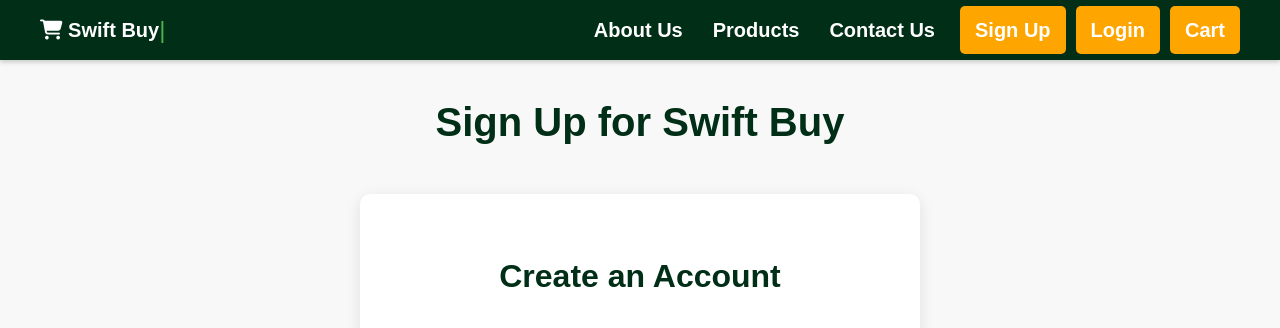
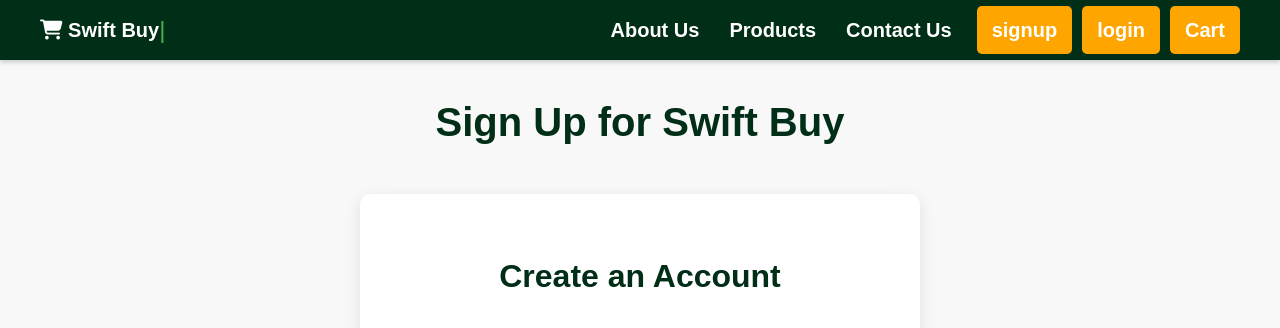
Before and after one commit to Expert-code-max/project_1, a Django app: page /users/signup/ in a window 1280 px wide. Shown: the top 328 px of the page. Run offline with Django 5.2, Linux system fonts and the light colour scheme.

Commit message:
Update signup.html

```diff
--- a/users/template/signup.html
+++ b/users/template/signup.html
@@ -2,7 +2,7 @@
 <!DOCTYPE html>
 <html>
 <head>
-    <title>Sign Up</title>
+    <title>signup</title>
     <link rel="stylesheet" href="https://cdnjs.cloudflare.com/ajax/libs/font-awesome/6.5.0/css/all.min.css">
     <style>
         /* General Body and Headings */
@@ -119,8 +119,8 @@
             <li><a href="">About Us</a></li>
             <li><a href="{% url 'product_list' %}">Products</a></li>
             <li><a href="">Contact Us</a></li>
-            <li><a href="{% url 'signup' %}">Sign Up</a></li> {# Updated URL #}
-            <li><a href="{% url 'login' %}">Login</a></li> {# Updated URL #}
+            <li><a href="{% url 'signup' %}">signup</a></li> {# Updated URL #}
+            <li><a href="{% url 'login' %}">login</a></li> {# Updated URL #}
             <li><a href="{% url 'view_cart' %}">Cart</a></li>
         </ul>
     </nav>
```
